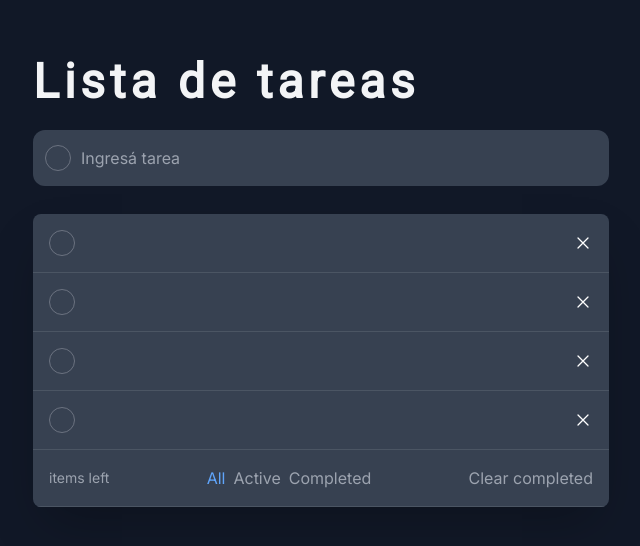
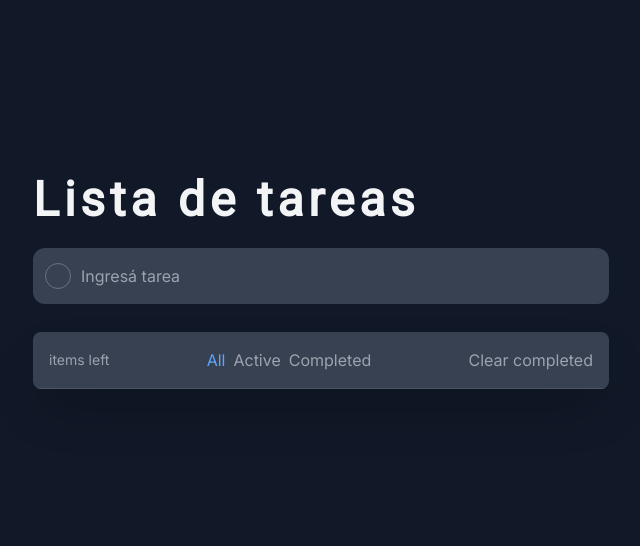
Before and after one commit to oskygon/Lista-de-tareas, a React (Create React App) app: page / in a window 1280 px wide. Shown: the part 118-664 px from the top of the page, without its empty margins (319-959 px from the left). Built offline with nearby package versions, Linux system fonts and the light colour scheme.

Commit message:
eliminar tareas

```diff
--- a/src/App.js
+++ b/src/App.js
@@ -1,38 +1,19 @@
 import React, { useState } from 'react';
 import { Title } from "./components/Title";
 import { TodoInput } from "./components/Title/TodoInput";
-import { Todo } from "./components/Todo";
+// import { Todo } from "./components/Todo";
 import { TodoList } from "./components/TodoList";
 
 
 function App() {
-const [todos,setTodos] = useState([
-  {
-    id: 1,
-    Title:'WATCH THE NEXT MARBEL MOVIES',
-    completed: false,
-  },
-  {
-    id: 2,
-    Title:'WATCH THE NEXT MATCH TENNIS',
-    completed: false,
-  },
-  {
-    id: 3,
-    Title:'WATCH TV IN THE HOTEL',
-    completed: false,
-  },
-  {
-    id: 4,
-    Title:'WATCH THE ROCK AND ROLL CONCERT',
-    completed: false,
-  }
+  const [todos, setTodos] = useState([
 
-])
+  ])
 
 
 const addTodo=(title) =>{
 const lastId = todos.length > 0 ? todos[todos.length - 1].id:1;
+
 const newTodo ={
 id:lastId + 1,
 title,
@@ -42,14 +23,31 @@ const todoList =[...todos]
 todoList.push(newTodo);
 setTodos(todoList);
 }
+const handleSetComplete = (id) =>{
+  const updatedList = todos.map(todo => {
+    if (todo.id === id){
+      return {...todo, completed: !todo.completed }
+    }
+    return todo
+  })
+setTodos (updatedList);
+}
+
+const handleDelete= (id)=>{
+  const updatedList = todos.filter(todo => todo.id !== id)
+  setTodos(updatedList);
+}
+
+
 
   return (
 
      <div className="font-inter bg-gray-900 min-h-screen h-full text-gray-100 flex items-center justify-center py-20 px-5">
     <div className="container flex flex-col max-w-xl">
     <Title />
+
     <TodoInput addTodo={addTodo} />
-    <TodoList todos={todos}/>
+    <TodoList todos={todos} handleSetComplete={handleSetComplete} handleDelete={handleDelete}/>
 
 
 
--- a/src/components/Title/TodoInput/TodoInput.jsx
+++ b/src/components/Title/TodoInput/TodoInput.jsx
@@ -1,6 +1,6 @@
 import React, { useState } from 'react';
 const TodoInput =({addTodo}) =>{
-    const{title,setTitle} = useState('')
+    const[title,setTitle] = useState('')
     const handleTodo= (e) =>{
         if(e.key.toLowerCase()=== 'enter'){
             addTodo(title)
@@ -22,6 +22,7 @@ const TodoInput =({addTodo}) =>{
     value={title}
     onChange={e=> setTitle(e.target.value)}
     onKeyDown={e=> handleTodo(e)}
+
 />
         </div>
 
--- a/src/components/Todo/Todo.jsx
+++ b/src/components/Todo/Todo.jsx
@@ -1,31 +1,32 @@
-import { useState } from "react";
-const Todo=(todo)=>{
-    const{title , completed}= todo
-    return(
-<div className="flex items-center justify-between p-4 bg-gray-700 border-b border-solid border-gray-600">
-    <div className="flex items-center">
-{
-    completed?(
-        <div className="bg-green-700 p-1 rounded-full cursor-pointer">
-            <img src="/check-icon.svg" alt="check-icon" />
+// import  { useState } from "react";
 
+const Todo = ({ todo, handleSetComplete, handleDelete }) => {
+
+    const { id, title, completed } = todo;
+
+    return (
+        <div
+            className="flex items-center justify-between p-4 bg-gray-700 border-b border-solid border-gray-600 "
+        >
+            <div className="flex items-center">
+                {
+                    completed ? (
+                        <div onClick={() => handleSetComplete(id)} className="bg-green-700 p-1 rounded-full cursor-pointer">
+                            <img className="h-4 w-4 " src="/check-icon.svg" alt="Check Icon"/>
+                        </div>
+                    )
+                        : (
+                            <span onClick={() => handleSetComplete(id)} className={`border border-gray-500 border-solid p-3 rounded-full cursor-pointer`}>
+                            </span>
+                        )
+                }
+
+                <p className={"pl-3 " + (completed && "line-through")}>{title}</p>
+            </div>
+
+            <img onClick={() => handleDelete(id)} className="h-5 w-5 cursor-pointer transition-all duration-300 ease-in" src="/close-icon.svg" alt="Close Icon" />
         </div>
-    ):(
-
-
-        <span className="border borer-solid border-gray-500 rounded-full p-3 cursor-pointer"></span>
-
-    )
+    );
 }
 
-    <p className={"pl-3 " + (completed && "line-through")}>
-    {title}
-    </p>
-    </div>
-<img className="h-5 w-5 cursor-pointer transition-all duration-300 ease-in" src="/close-icon.svg" alt="Close icon" />
-</div>
-    )
-
-
-}
-export {Todo}
+export { Todo }
--- a/src/components/TodoList/TodoList.jsx
+++ b/src/components/TodoList/TodoList.jsx
@@ -1,12 +1,12 @@
+import { Todo } from "../Todo"
 import { TodoFilters } from "../TodoFilters/TodoFilters"
-import { Todo } from "../Todo"
 
-const TodoList=({todos})=>{
+const TodoList=({todos, handleSetComplete, handleDelete})=>{
     return(
 <div className="flex flex-col mt-7 rounded-lg overflow-hidden shadow-2xl">
 {todos.map(todo =>{
     return(
-        <Todo key= {todo.id} todo={todo} />
+        <Todo key= {todo.id} todo={todo}  handleDelete={handleDelete} handlSetComplete={handleSetComplete} />
     )
 })}
 <TodoFilters />
```
